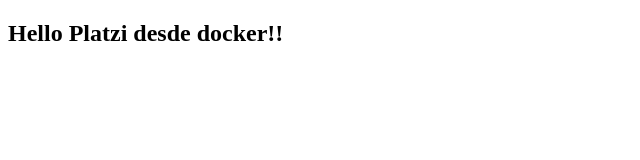
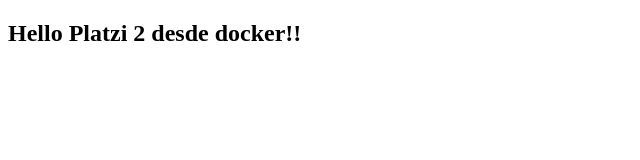
Before and after one commit to ericklife28/platzi-DevOps, a website: page public/index.html in a window 1280 px wide. Shown: the full height of the page, 0-640 px from the left. Drawn offline with Linux system fonts and the light colour scheme.

Commit message:
Change html file

```diff
--- a/public/index.html
+++ b/public/index.html
@@ -4,6 +4,6 @@
     <title>Hello world</title>
 </head>
 <body>
-   <h2>Hello Platzi desde docker!!</h2>
+   <h2>Hello Platzi 2 desde docker!!</h2>
 </body>
 </html>
```
